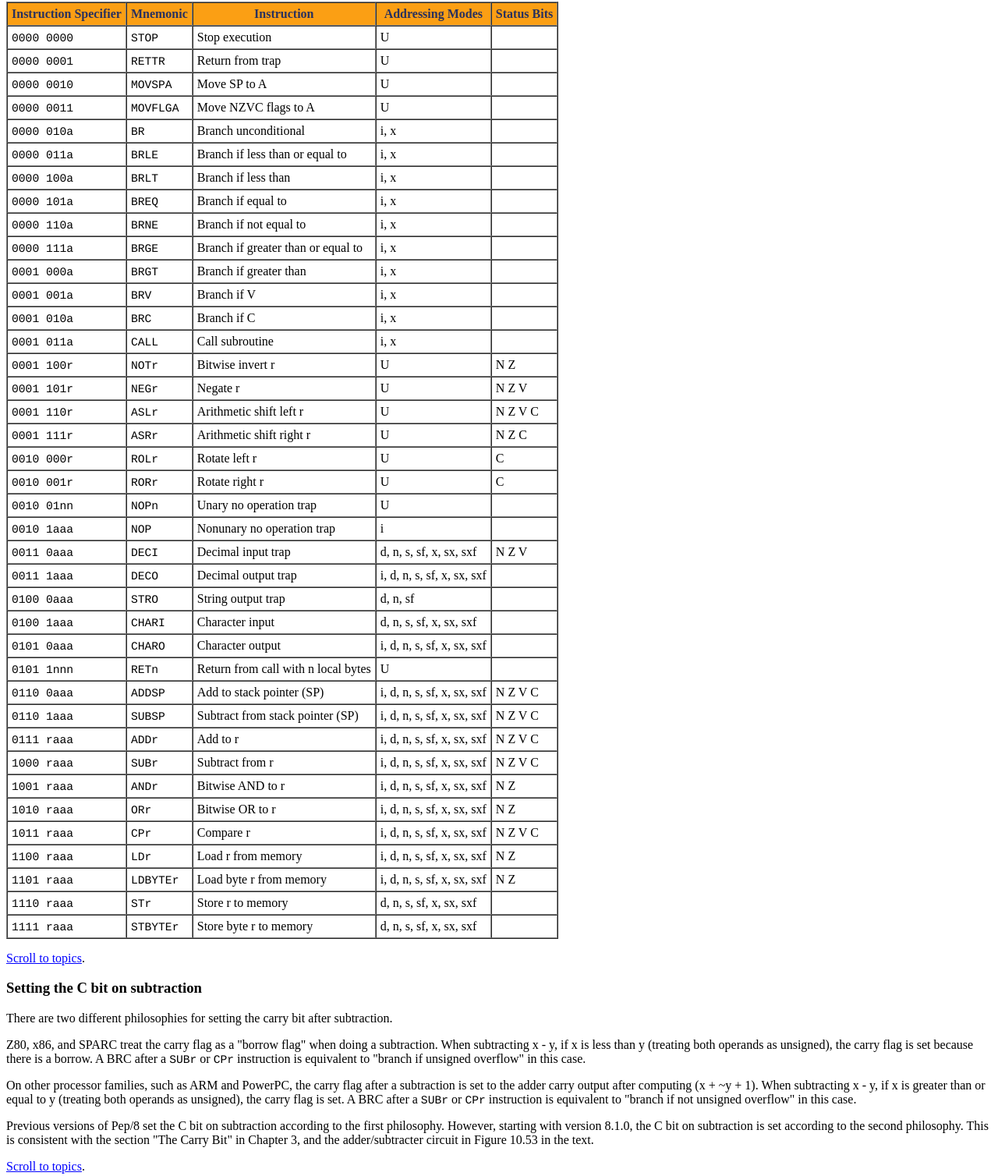
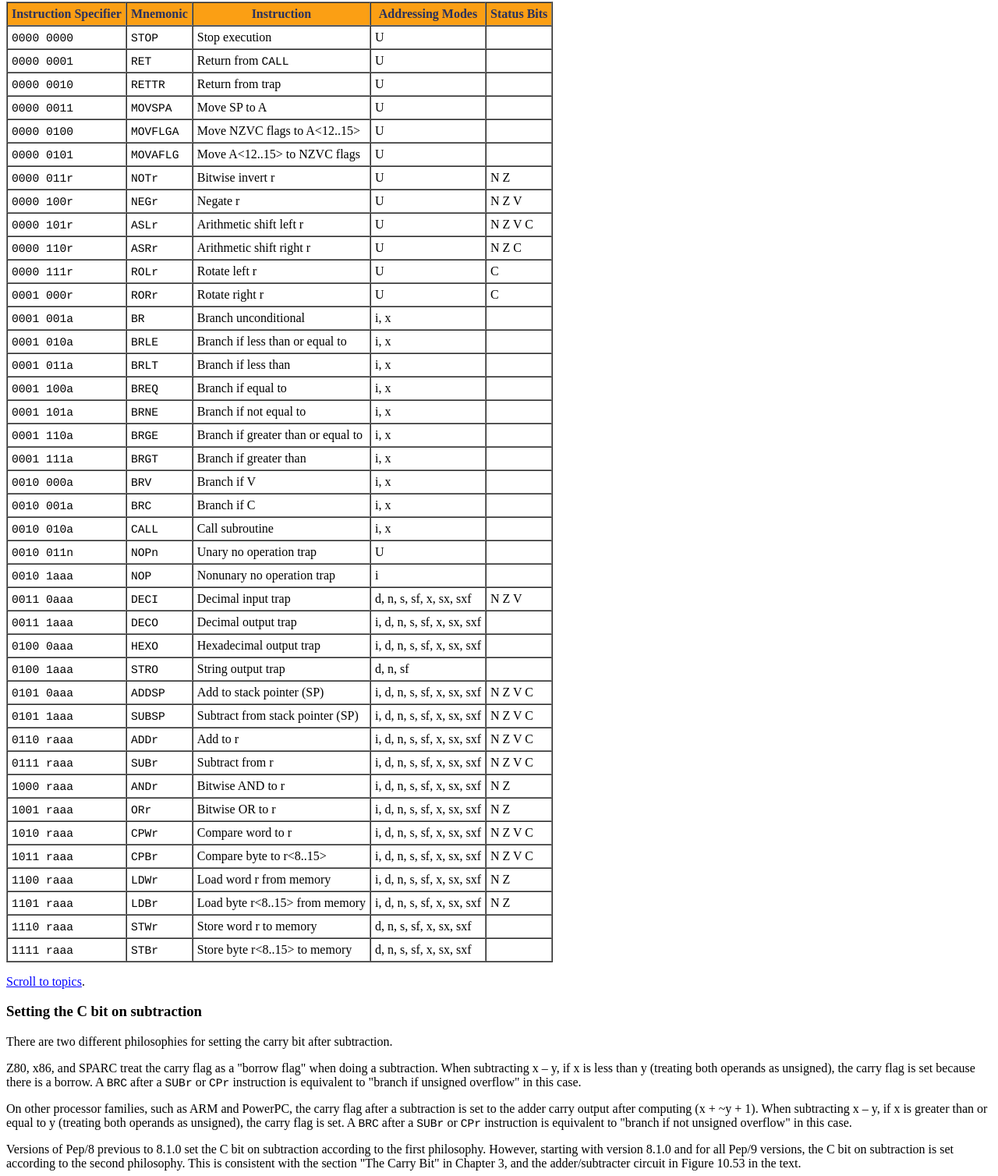
Before and after one commit to StanWarford/pep9, a plain HTML site: page help/pep8reference.html in a window 1280 px wide. Shown: the part 215-1723 px from the top of the page at 78% size. Drawn offline with Linux system fonts and the light colour scheme.

Commit message:
Renamed Pep/8 to Pep/9 throughout. Fine tuned the Redefine Mnemonics dialog box. Updated the Pep/9 Reference content in the Help system to reflect the new instruction set.

```diff
--- a/help/pep8reference.html
+++ b/help/pep8reference.html
@@ -2,7 +2,7 @@
 
 <html>
 <head>
- <title> Pep/8: Reference Documentation </title>
+ <title> Pep/9: Reference Documentation </title>
   <style type="text/css" media="all">
    th { background-color:#FB9F14; color: #29315E }
    img { vertical-align:text-top; }
@@ -13,15 +13,15 @@
 <table bgcolor="#FB9F14" width="100%" cellpadding="2" cellspacing="0" border="0">
 <tr><td>
 <p style="text-align:center; font-family:helvetica, arial, sans-serif; font-size:14pt; font-weight:bold; color: #29315E">
-Pep/8 Reference
+Pep/9 Reference
 </p>
 </td></tr>
 </table>
 <p>
- The Pep/8 computer is a 16-bit complex instruction set computer (CISC).
+ The Pep/9 computer is a 16-bit complex instruction set computer (CISC).
  It is designed to teach computer architecture and assembly language programming principles.
- Its 39 instructions are based on an expanding opcode and are either unary (one byte) or nonunary (three bytes).
- The eight addressing modes are designed for straighforward translation between C/C++ and assembly language.
+ Its 40 instructions are based on an expanding opcode and are either unary (one byte) or nonunary (three bytes).
+ The eight addressing modes are designed for straighforward translation between C and assembly language.
 <p>
  <a name = "Topics">Topics:</a>
  <a href="#Instruction">Instruction set</a>,
@@ -43,64 +43,70 @@ Pep/8 Reference
   <td><code>0000 0000</code></code></td> <td><code>STOP</code></td> <td>Stop execution</td> <td>U</td> <td></td>
  </tr>
  <tr>
-  <td><code>0000 0001</code></td> <td><code>RETTR</code></td> <td>Return from trap</td> <td>U</td> <td></td>
+  <td><code>0000 0001</code></td> <td><code>RET</code></td> <td>Return from <code>CALL</code></td> <td>U</td> <td></td>
  </tr>
  <tr>
-  <td><code>0000 0010</code></td> <td><code>MOVSPA</code></td> <td>Move SP to A</td> <td>U</td> <td></td>
+  <td><code>0000 0010</code></td> <td><code>RETTR</code></td> <td>Return from trap</td> <td>U</td> <td></td>
  </tr>
  <tr>
-  <td><code>0000 0011</code></td> <td><code>MOVFLGA</code></td> <td>Move NZVC flags to A</td> <td>U</td> <td></td>
+  <td><code>0000 0011</code></td> <td><code>MOVSPA</code></td> <td>Move SP to A</td> <td>U</td> <td></td>
  </tr>
  <tr>
-  <td><code>0000 010a</code></td> <td><code>BR</code></td> <td>Branch unconditional</td> <td>i, x</td> <td></td>
+  <td><code>0000 0100</code></td> <td><code>MOVFLGA</code></td> <td>Move NZVC flags to A&lt;12..15&gt;</td> <td>U</td> <td></td>
  </tr>
  <tr>
-  <td><code>0000 011a</code></td> <td><code>BRLE</code></td> <td>Branch if less than or equal to</td> <td>i, x</td> <td></td>
+  <td><code>0000 0101</code></td> <td><code>MOVAFLG</code></td> <td>Move A&lt;12..15&gt; to NZVC flags</td> <td>U</td> <td></td>
  </tr>
  <tr>
-  <td><code>0000 100a</code></td> <td><code>BRLT</code></td> <td>Branch if less than</td> <td>i, x</td> <td></td>
+  <td><code>0000 011r</code></td> <td><code>NOTr</code></td> <td>Bitwise invert r</td> <td>U</td> <td>N Z</td>
  </tr>
  <tr>
-  <td><code>0000 101a</code></td> <td><code>BREQ</code></td> <td>Branch if equal to</td> <td>i, x</td> <td></td>
+  <td><code>0000 100r</code></td> <td><code>NEGr</code></td> <td>Negate r</td> <td>U</td> <td>N Z V</td>
  </tr>
  <tr>
-  <td><code>0000 110a</code></td> <td><code>BRNE</code></td> <td>Branch if not equal to</td> <td>i, x</td> <td></td>
+  <td><code>0000 101r</code></td> <td><code>ASLr</code></td> <td>Arithmetic shift left r</td> <td>U</td> <td>N Z V C</td>
  </tr>
  <tr>
-  <td><code>0000 111a</code></td> <td><code>BRGE</code></td> <td>Branch if greater than or equal to</td> <td>i, x</td> <td></td>
+  <td><code>0000 110r</code></td> <td><code>ASRr</code></td> <td>Arithmetic shift right r</td> <td>U</td> <td>N Z C</td>
  </tr>
  <tr>
-  <td><code>0001 000a</code></td> <td><code>BRGT</code></td> <td>Branch if greater than</td> <td>i, x</td> <td></td>
+  <td><code>0000 111r</code></td> <td><code>ROLr</code></td> <td>Rotate left r</td> <td>U</td> <td>C</td>
  </tr>
  <tr>
-  <td><code>0001 001a</code></td> <td><code>BRV</code></td> <td>Branch if V</td> <td>i, x</td> <td></td>
+  <td><code>0001 000r</code></td> <td><code>RORr</code></td> <td>Rotate right r</td> <td>U</td> <td>C</td>
  </tr>
  <tr>
-  <td><code>0001 010a</code></td> <td><code>BRC</code></td> <td>Branch if C</td> <td>i, x</td> <td></td>
+  <td><code>0001 001a</code></td> <td><code>BR</code></td> <td>Branch unconditional</td> <td>i, x</td> <td></td>
  </tr>
  <tr>
-  <td><code>0001 011a</code></td> <td><code>CALL</code></td> <td>Call subroutine</td> <td>i, x</td> <td></td>
+  <td><code>0001 010a</code></td> <td><code>BRLE</code></td> <td>Branch if less than or equal to</td> <td>i, x</td> <td></td>
  </tr>
  <tr>
-  <td><code>0001 100r</code></td> <td><code>NOTr</code></td> <td>Bitwise invert r</td> <td>U</td> <td>N Z</td>
+  <td><code>0001 011a</code></td> <td><code>BRLT</code></td> <td>Branch if less than</td> <td>i, x</td> <td></td>
  </tr>
  <tr>
-  <td><code>0001 101r</code></td> <td><code>NEGr</code></td> <td>Negate r</td> <td>U</td> <td>N Z V</td>
+  <td><code>0001 100a</code></td> <td><code>BREQ</code></td> <td>Branch if equal to</td> <td>i, x</td> <td></td>
  </tr>
  <tr>
-  <td><code>0001 110r</code></td> <td><code>ASLr</code></td> <td>Arithmetic shift left r</td> <td>U</td> <td>N Z V C</td>
+  <td><code>0001 101a</code></td> <td><code>BRNE</code></td> <td>Branch if not equal to</td> <td>i, x</td> <td></td>
  </tr>
  <tr>
-  <td><code>0001 111r</code></td> <td><code>ASRr</code></td> <td>Arithmetic shift right r</td> <td>U</td> <td>N Z C</td>
+  <td><code>0001 110a</code></td> <td><code>BRGE</code></td> <td>Branch if greater than or equal to</td> <td>i, x</td> <td></td>
  </tr>
  <tr>
-  <td><code>0010 000r</code></td> <td><code>ROLr</code></td> <td>Rotate left r</td> <td>U</td> <td>C</td>
+  <td><code>0001 111a</code></td> <td><code>BRGT</code></td> <td>Branch if greater than</td> <td>i, x</td> <td></td>
  </tr>
  <tr>
-  <td><code>0010 001r</code></td> <td><code>RORr</code></td> <td>Rotate right r</td> <td>U</td> <td>C</td>
+  <td><code>0010 000a</code></td> <td><code>BRV</code></td> <td>Branch if V</td> <td>i, x</td> <td></td>
  </tr>
  <tr>
-  <td><code>0010 01nn</code></td> <td><code>NOPn</code></td> <td>Unary no operation trap</td> <td>U</td> <td></td>
+  <td><code>0010 001a</code></td> <td><code>BRC</code></td> <td>Branch if C</td> <td>i, x</td> <td></td>
+ </tr>
+ <tr>
+  <td><code>0010 010a</code></td> <td><code>CALL</code></td> <td>Call subroutine</td> <td>i, x</td> <td></td>
+ </tr>
+ <tr>
+  <td><code>0010 011n</code></td> <td><code>NOPn</code></td> <td>Unary no operation trap</td> <td>U</td> <td></td>
  </tr>
  <tr>
   <td><code>0010 1aaa</code></td> <td><code>NOP</code></td> <td>Nonunary no operation trap</td> <td>i</td> <td></td>
@@ -112,49 +118,46 @@ Pep/8 Reference
   <td><code>0011 1aaa</code></td> <td><code>DECO</code></td> <td>Decimal output trap</td> <td>i, d, n, s, sf, x, sx, sxf</td> <td></td>
  </tr>
  <tr>
-  <td><code>0100 0aaa</code></td> <td><code>STRO</code></td> <td>String output trap</td> <td>d, n, sf</td> <td></td>
+  <td><code>0100 0aaa</code></td> <td><code>HEXO</code></td> <td>Hexadecimal output trap</td> <td>i, d, n, s, sf, x, sx, sxf</td> <td></td>
  </tr>
  <tr>
-  <td><code>0100 1aaa</code></td> <td><code>CHARI</code></td> <td>Character input</td> <td>d, n, s, sf, x, sx, sxf</td> <td></td>
+  <td><code>0100 1aaa</code></td> <td><code>STRO</code></td> <td>String output trap</td> <td>d, n, sf</td> <td></td>
  </tr>
  <tr>
-  <td><code>0101 0aaa</code></td> <td><code>CHARO</code></td> <td>Character output</td> <td>i, d, n, s, sf, x, sx, sxf</td> <td></td>
+  <td><code>0101 0aaa</code></td> <td><code>ADDSP</code></td> <td>Add to stack pointer (SP)</td> <td>i, d, n, s, sf, x, sx, sxf</td> <td>N Z V C</td>
  </tr>
  <tr>
-  <td><code>0101 1nnn</code></td> <td><code>RETn</code></td> <td>Return from call with n local bytes</td> <td>U</td> <td></td>
+  <td><code>0101 1aaa</code></td> <td><code>SUBSP</code></td> <td>Subtract from stack pointer (SP)</td> <td>i, d, n, s, sf, x, sx, sxf</td> <td>N Z V C</td>
  </tr>
  <tr>
-  <td><code>0110 0aaa</code></td> <td><code>ADDSP</code></td> <td>Add to stack pointer (SP)</td> <td>i, d, n, s, sf, x, sx, sxf</td> <td>N Z V C</td>
+  <td><code>0110 raaa</code></td> <td><code>ADDr</code></td> <td>Add to r</td> <td>i, d, n, s, sf, x, sx, sxf</td> <td>N Z V C</td>
  </tr>
  <tr>
-  <td><code>0110 1aaa</code></td> <td><code>SUBSP</code></td> <td>Subtract from stack pointer (SP)</td> <td>i, d, n, s, sf, x, sx, sxf</td> <td>N Z V C</td>
+  <td><code>0111 raaa</code></td> <td><code>SUBr</code></td> <td>Subtract from r</td> <td>i, d, n, s, sf, x, sx, sxf</td> <td>N Z V C</td>
  </tr>
  <tr>
-  <td><code>0111 raaa</code></td> <td><code>ADDr</code></td> <td>Add to r</td> <td>i, d, n, s, sf, x, sx, sxf</td> <td>N Z V C</td>
+  <td><code>1000 raaa</code></td> <td><code>ANDr</code></td> <td>Bitwise AND to r</td> <td>i, d, n, s, sf, x, sx, sxf</td> <td>N Z</td>
  </tr>
  <tr>
-  <td><code>1000 raaa</code></td> <td><code>SUBr</code></td> <td>Subtract from r</td> <td>i, d, n, s, sf, x, sx, sxf</td> <td>N Z V C</td>
+  <td><code>1001 raaa</code></td> <td><code>ORr</code></td> <td>Bitwise OR to r</td> <td>i, d, n, s, sf, x, sx, sxf</td> <td>N Z</td>
  </tr>
  <tr>
-  <td><code>1001 raaa</code></td> <td><code>ANDr</code></td> <td>Bitwise AND to r</td> <td>i, d, n, s, sf, x, sx, sxf</td> <td>N Z</td>
+  <td><code>1010 raaa</code></td> <td><code>CPWr</code></td> <td>Compare word to r</td> <td>i, d, n, s, sf, x, sx, sxf</td> <td>N Z V C</td>
  </tr>
  <tr>
-  <td><code>1010 raaa</code></td> <td><code>ORr</code></td> <td>Bitwise OR to r</td> <td>i, d, n, s, sf, x, sx, sxf</td> <td>N Z</td>
+  <td><code>1011 raaa</code></td> <td><code>CPBr</code></td> <td>Compare byte to r&lt;8..15&gt;</td> <td>i, d, n, s, sf, x, sx, sxf</td> <td>N Z V C</td>
  </tr>
  <tr>
-  <td><code>1011 raaa</code></td> <td><code>CPr</code></td> <td>Compare r</td> <td>i, d, n, s, sf, x, sx, sxf</td> <td>N Z V C</td>
+  <td><code>1100 raaa</code></td> <td><code>LDWr</code></td> <td>Load word r from memory</td> <td>i, d, n, s, sf, x, sx, sxf</td> <td>N Z</td>
  </tr>
  <tr>
-  <td><code>1100 raaa</code></td> <td><code>LDr</code></td> <td>Load r from memory</td> <td>i, d, n, s, sf, x, sx, sxf</td> <td>N Z</td>
+  <td><code>1101 raaa</code></td> <td><code>LDBr</code></td> <td>Load byte r&lt;8..15&gt; from memory</td> <td>i, d, n, s, sf, x, sx, sxf</td> <td>N Z</td>
  </tr>
  <tr>
-  <td><code>1101 raaa</code></td> <td><code>LDBYTEr</code></td> <td>Load byte r from memory</td> <td>i, d, n, s, sf, x, sx, sxf</td> <td>N Z</td>
+  <td><code>1110 raaa</code></td> <td><code>STWr</code></td> <td>Store word r to memory</td> <td>d, n, s, sf, x, sx, sxf</td> <td></td>
  </tr>
  <tr>
-  <td><code>1110 raaa</code></td> <td><code>STr</code></td> <td>Store r to memory</td> <td>d, n, s, sf, x, sx, sxf</td> <td></td>
- </tr>
- <tr>
-  <td><code>1111 raaa</code></td> <td><code>STBYTEr</code></td> <td>Store byte r to memory</td> <td>d, n, s, sf, x, sx, sxf</td> <td></td>
+  <td><code>1111 raaa</code></td> <td><code>STBr</code></td> <td>Store byte r&lt;8..15&gt; to memory</td> <td>d, n, s, sf, x, sx, sxf</td> <td></td>
  </tr>
 </table>
 <p>
@@ -165,17 +168,17 @@ Pep/8 Reference
 There are two different philosophies for setting the carry bit after subtraction.
 <p>
 Z80, x86, and SPARC treat the carry flag as a "borrow flag" when doing a subtraction.
-When subtracting x - y, if x is less than y (treating both operands as unsigned),
+When subtracting x &ndash; y, if x is less than y (treating both operands as unsigned),
 the carry flag is set because there is a borrow.
-A BRC after a <code>SUBr</code> or <code>CPr</code> instruction is equivalent to "branch if unsigned overflow" in this case.
+A <code>BRC</code> after a <code>SUBr</code> or <code>CPr</code> instruction is equivalent to "branch if unsigned overflow" in this case.
 <p>
 On other processor families, such as ARM and PowerPC, the carry flag after a subtraction
 is set to the adder carry output after computing (x + ~y + 1).
-When subtracting x - y, if x is greater than or equal to y (treating both operands as unsigned), the carry flag is set.
-A BRC after a <code>SUBr</code> or <code>CPr</code> instruction is equivalent to "branch if not unsigned overflow" in this case.
+When subtracting x &ndash; y, if x is greater than or equal to y (treating both operands as unsigned), the carry flag is set.
+A <code>BRC</code> after a <code>SUBr</code> or <code>CPr</code> instruction is equivalent to "branch if not unsigned overflow" in this case.
 <p>
-Previous versions of Pep/8 set the C bit on subtraction according to the first philosophy.
-However, starting with version 8.1.0, the C bit on subtraction is set according to the second philosophy.
+Versions of Pep/8 previous to 8.1.0 set the C bit on subtraction according to the first philosophy.
+However, starting with version 8.1.0 and for all Pep/9 versions, the C bit on subtraction is set according to the second philosophy.
 This is consistent with the section "The Carry Bit" in Chapter 3, and the adder/subtracter circuit
 in Figure 10.53 in the text.
 <p>
```
Also changed, not shown: 11 other files.
